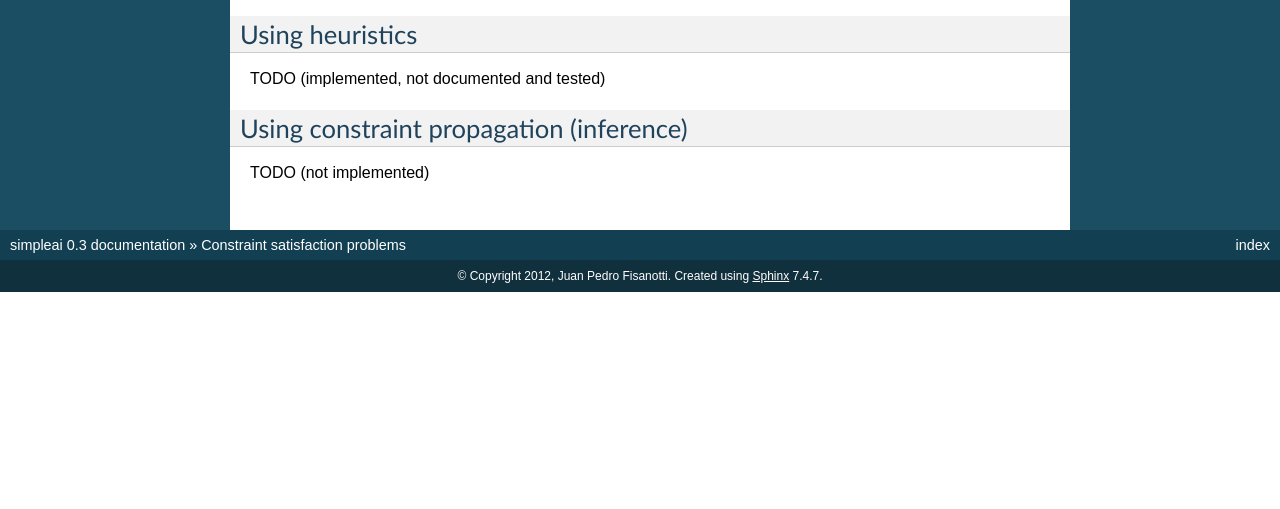
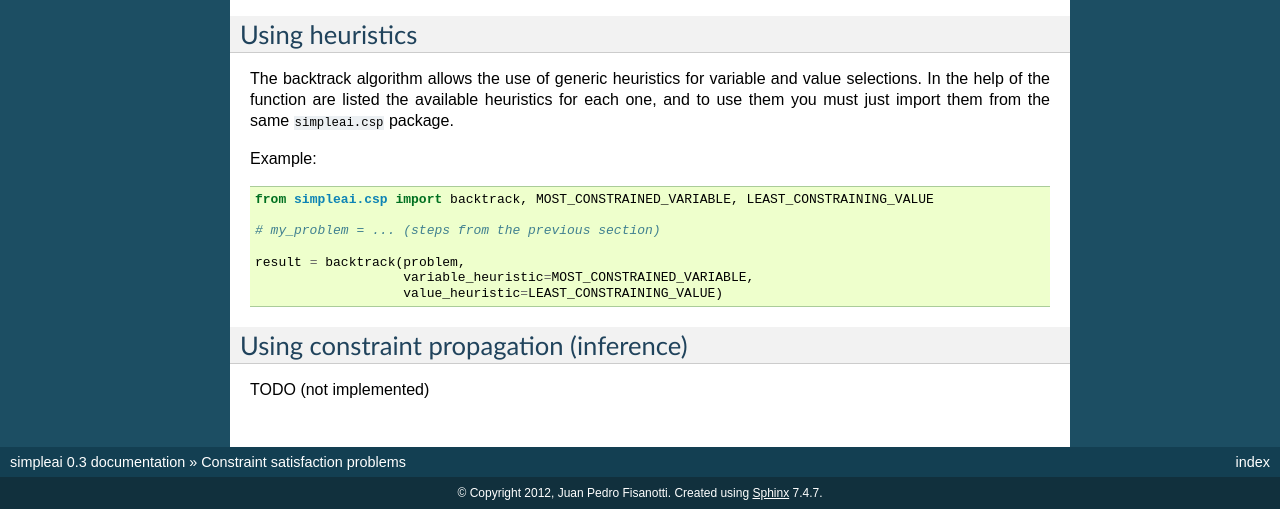
Before and after one commit to simpleai-team/simpleai, a Sphinx documentation site: the page built from docs/constraint_satisfaction_problems.rst, in a window 1280 px wide and 900 px high, scrolled down 1447 px, cut to the strip 391-900 px from the top of the window. Built offline with Sphinx 7.4.7, drawn with Linux system fonts in a browser that asks for light colours; before the commit the page ends 2130 px from its top, so only the background shows below that.

Commit message:
Documentation about csp heuristics

```diff
--- a/docs/constraint_satisfaction_problems.rst
+++ b/docs/constraint_satisfaction_problems.rst
@@ -90,7 +90,19 @@ The implemented algorithms are:
 Using heuristics
 ----------------
 
-TODO (implemented, not documented and tested)
+The backtrack algorithm allows the use of generic heuristics for variable and value selections. In the help of the function are listed the available heuristics for each one, and to use them you must just import them from the same ``simpleai.csp`` package.
+
+Example:
+
+.. code-block:: python
+
+    from simpleai.csp import backtrack, MOST_CONSTRAINED_VARIABLE, LEAST_CONSTRAINING_VALUE
+
+    # my_problem = ... (steps from the previous section)
+
+    result = backtrack(problem,
+                       variable_heuristic=MOST_CONSTRAINED_VARIABLE,
+                       value_heuristic=LEAST_CONSTRAINING_VALUE)
 
 Using constraint propagation (inference)
 ----------------------------------------
```
